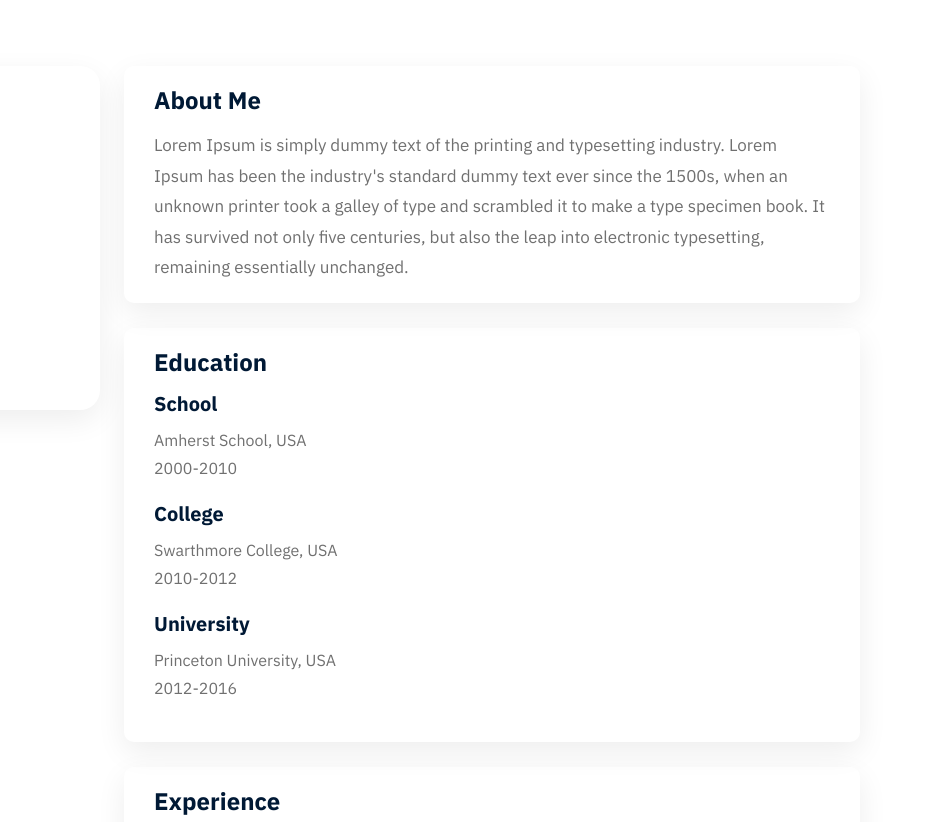
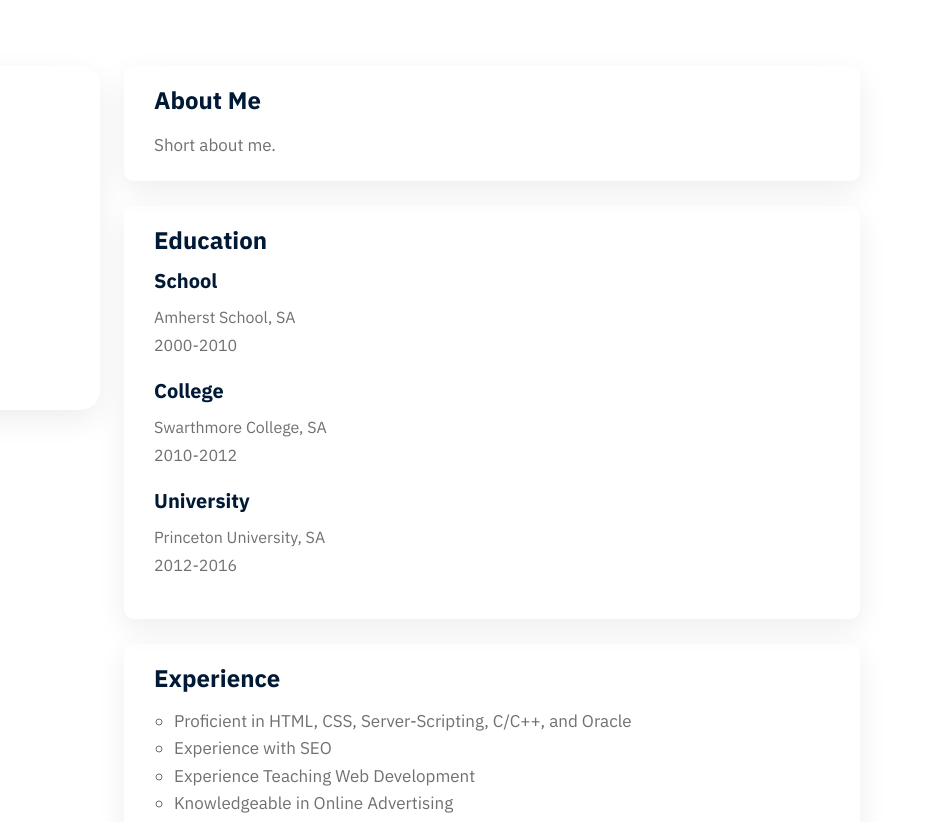
Before and after one commit to Egnitius/jobs, a website: page candidate-details.html in a window 1280 px wide. Shown: the part 600-1422 px from the top of the page, 338-1280 px from the left. Drawn offline with Linux system fonts and the light colour scheme.

Commit message:
additions

```diff
--- a/candidate-details.html
+++ b/candidate-details.html
@@ -166,23 +166,23 @@
 <div class="col-lg-8">
 <div class="candidate-info-text">
 <h3>About Me</h3>
-<p>Lorem Ipsum is simply dummy text of the printing and typesetting industry. Lorem Ipsum has been the industry's standard dummy text ever since the 1500s, when an unknown printer took a galley of type and scrambled it to make a type specimen book. It has survived not only five centuries, but also the leap into electronic typesetting, remaining essentially unchanged.</p>
+<p>Short about me.</p>
 </div>
 <div class="candidate-info-text candidate-education">
 <h3>Education</h3>
 <div class="education-info">
 <h4>School</h4>
-<p>Amherst School, USA</p>
+<p>Amherst School, SA</p>
 <span>2000-2010</span>
 </div>
 <div class="education-info">
 <h4>College</h4>
-<p>Swarthmore College, USA</p>
+<p>Swarthmore College, SA</p>
 <span>2010-2012</span>
 </div>
 <div class="education-info">
 <h4>University</h4>
-<p>Princeton University, USA</p>
+<p>Princeton University, SA</p>
 <span>2012-2016</span>
 </div>
 </div>
```
Also changed, not shown: 1 other file.
